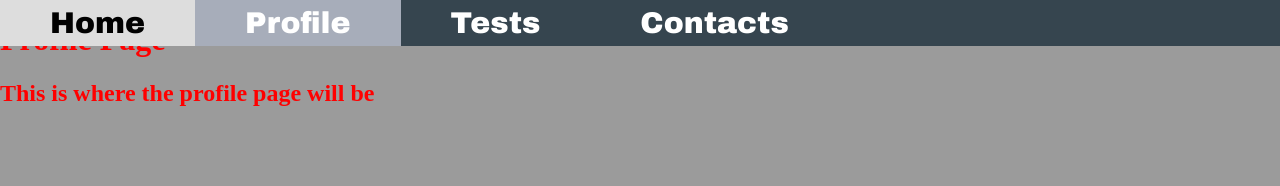
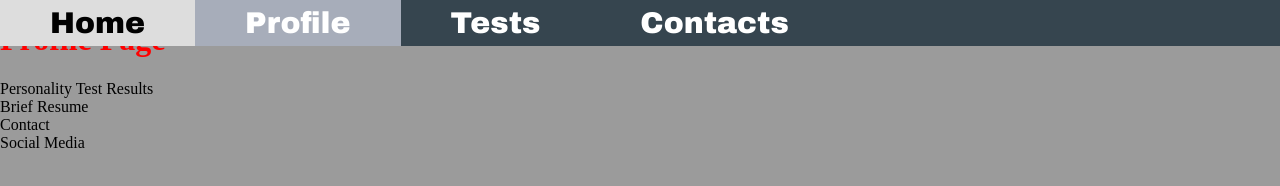
Before and after one commit to LinkedUp/LinkedUp.github.io, a plain HTML site: page Website/profile.html in a window 1280 px wide. Drawn offline with Linux system fonts and the light colour scheme.

Commit message:
profile progress -Albert

```diff
--- a/Website/profile.html
+++ b/Website/profile.html
@@ -6,6 +6,7 @@
     <link rel="stylesheet" type="text/css" href="style.css">
 </head>
 <main>
+
     <body>
         <div class="navbar">
             <a href="#home">Home</a>
@@ -19,8 +20,18 @@
         <!-- Profile Page -->
         <h1>Profile Page</h1>
         <section class="section-profile">
-        <div>
-            <h1>This is where the profile page will be</h1>
+            <div id="imagePanel"> </div>
+            <div id="testPanel">
+                <div> Personality Test Results </div>
+            </div>
+            <div id="resumePanel">
+                <div> Brief Resume </div>
+            </div>
+            <div id="contactPanel">
+                <div> Contact </div>
+            </div>
+            <div id="socialPanel">
+                <div> Social Media</div>
             </div>
         </section>
 
@@ -28,4 +39,5 @@
 
     </body>
 </main>
+
 </html>
```
Lines whose indentation alone changed are shown as unchanged.
